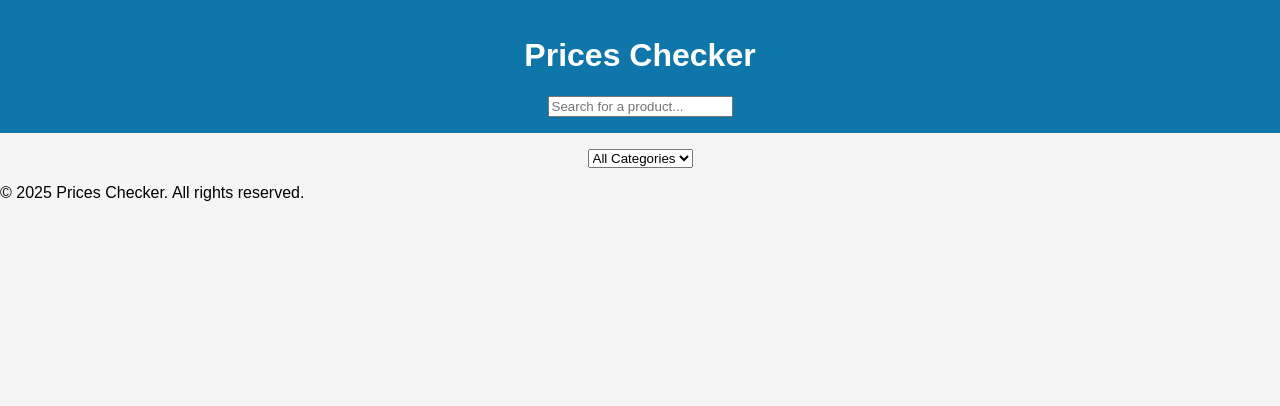
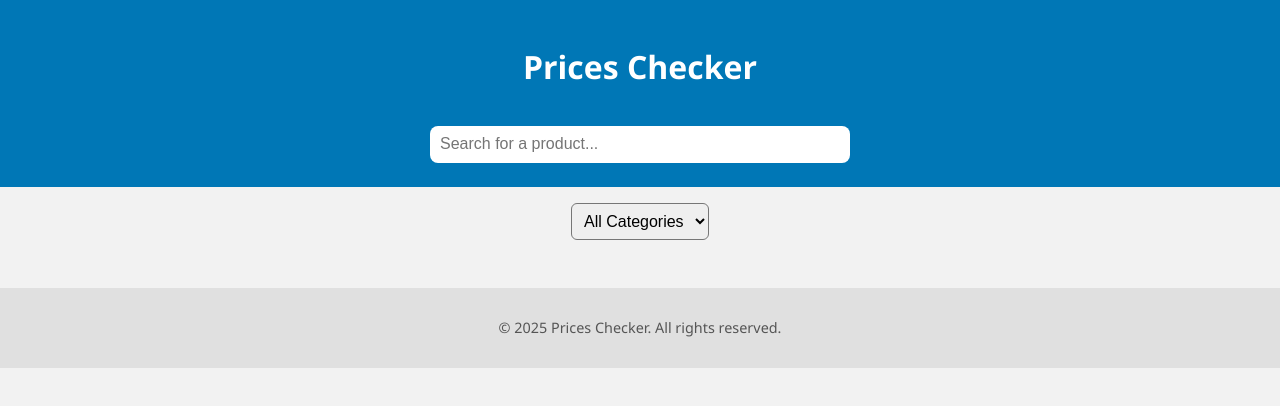
Before and after one commit to Chesseral2008/prices-checker, a plain HTML site: page index.html in a window 1280 px wide. Drawn offline with Linux system fonts and the light colour scheme.

Commit message:
Update style.css

```diff
--- a/style.css
+++ b/style.css
@@ -1,30 +1,39 @@
 body {
-  font-family: Arial, sans-serif;
+  font-family: 'Segoe UI', Tahoma, Geneva, Verdana, sans-serif;
   margin: 0;
   padding: 0;
-  background: #f5f5f5;
+  background-color: #f2f2f2;
 }
 
 header {
-  background: #0e76a8;
+  background-color: #0077b6;
   color: white;
-  padding: 1rem;
+  padding: 1.5rem 1rem;
   text-align: center;
 }
 
-#searchBar {
-  padding: 0.5rem;
-  margin-top: 0.5rem;
-  width: 80%;
+header input {
+  padding: 0.6rem;
+  width: 90%;
   max-width: 400px;
+  margin-top: 1rem;
+  border-radius: 8px;
+  border: none;
+  font-size: 1rem;
 }
 
 #filters {
+  margin: 1rem;
   text-align: center;
-  margin: 1rem;
 }
 
-.products {
+#categoryFilter {
+  padding: 0.5rem;
+  font-size: 1rem;
+  border-radius: 6px;
+}
+
+.product-list {
   display: grid;
   grid-template-columns: repeat(auto-fit, minmax(250px, 1fr));
   gap: 1rem;
@@ -32,16 +41,30 @@ header {
 }
 
 .product-card {
-  background: white;
-  border-radius: 8px;
+  background-color: white;
   padding: 1rem;
-  box-shadow: 0 2px 4px rgba(0, 0, 0, 0.1);
+  border-radius: 10px;
+  box-shadow: 0 2px 5px rgba(0,0,0,0.1);
+  transition: transform 0.2s ease;
+}
+
+.product-card:hover {
+  transform: translateY(-4px);
 }
 
 .product-card h2 {
-  margin: 0 0 0.5rem 0;
+  margin-top: 0;
+  font-size: 1.1rem;
 }
 
 .product-card p {
-  margin: 0.25rem 0;
+  margin: 0.3rem 0;
 }
+
+footer {
+  text-align: center;
+  font-size: 0.9rem;
+  color: #555;
+  padding: 1rem;
+  background-color: #e0e0e0;
+}
```
